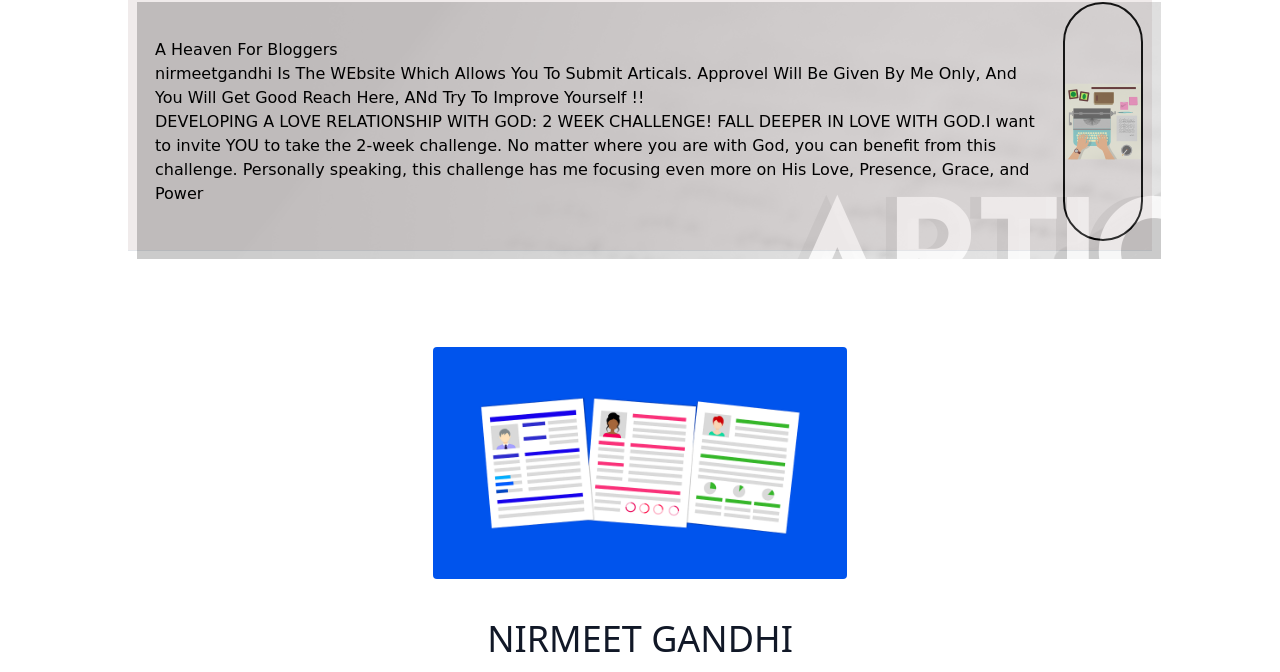
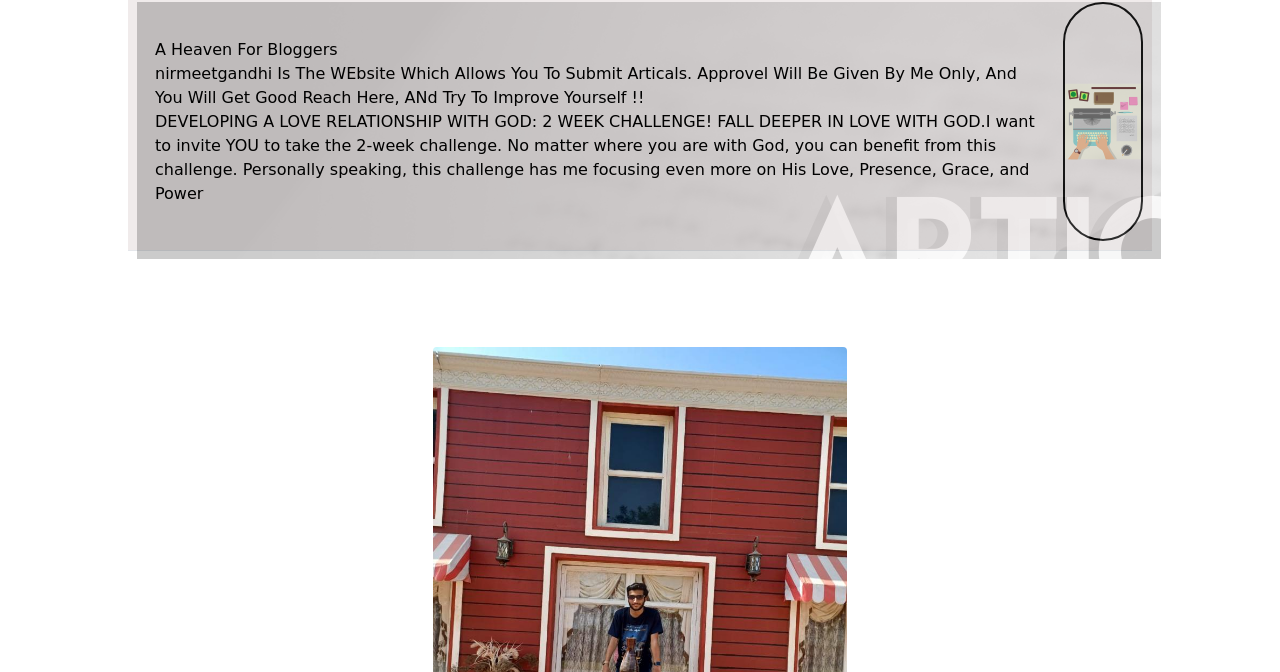
Before and after one commit to NirmeetGandhi/NirmeetGandhi.github.io, a plain HTML site: page about.html in a window 1280 px wide. Shown: the part 84-756 px from the top of the page. Drawn offline with nearby package versions, Linux system fonts and the light colour scheme; a web font is replaced by a local one.

Commit message:
Update about.html
updated photo in about page

```diff
--- a/about.html
+++ b/about.html
@@ -60,7 +60,7 @@
 
     <section class="text-gray-600 body-font">
         <div class="container mx-auto flex px-5 py-24 items-center justify-center flex-col">
-          <img class="lg:w-2/6 md:w-3/6 w-5/6 mb-10 object-cover object-center rounded" alt="hero" src="img/cv1.png">
+          <img class="lg:w-2/6 md:w-3/6 w-5/6 mb-10 object-cover object-center rounded" alt="hero" src="img/NIRMEET1.jpeg">
           <div class="text-center lg:w-2/3 w-full">
             <h1 class="title-font sm:text-4xl text-3xl mb-4 font-medium text-gray-900">NIRMEET GANDHI</h1>
             <h3>
```
